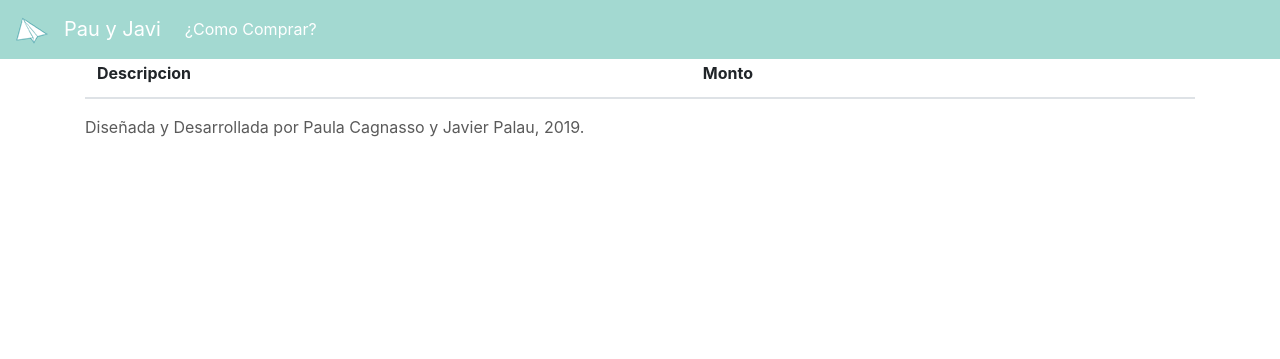
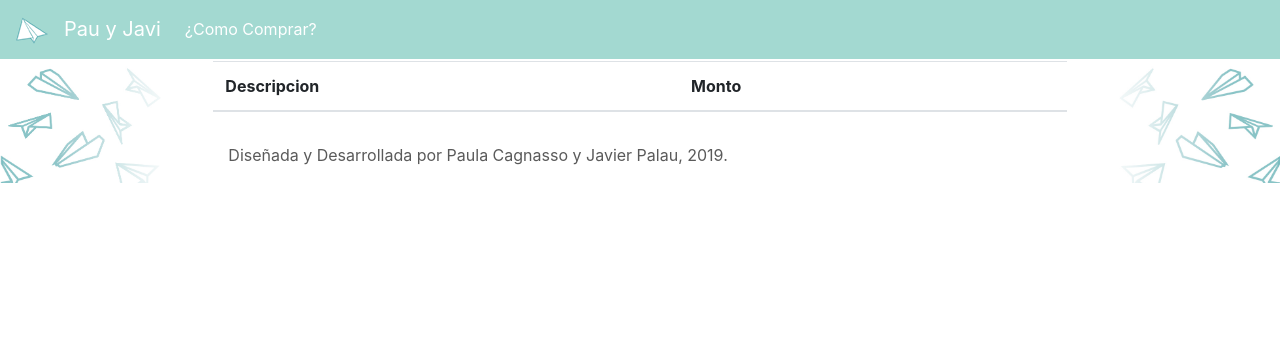
Before and after one commit to jpalauposse/casamiento, a PHP site: page /carrito.php in a window 1280 px wide. Shown: the top 359 px of the page. Run offline with PHP 8.4, Linux system fonts and the light colour scheme; lists and menus that the app fills with data are empty; some libraries are stand-ins or nearby versions.

Commit message:
Diseño demas paginas

```diff
--- a/carrito.php
+++ b/carrito.php
@@ -3,8 +3,12 @@
 <?php include 'head.php' ?>
 <body>
   <?php include 'header.php'?>
-  <main role="main" id="principal">
-    <div class="container" id="carro">
+  <div class="container-fluid marketing">
+      <div class="row">
+        <div class="col-xl-2" id="izq">
+        </div>
+        <div class="col-xl-8 container" id="carro" >
+          <div class="row">
           <table class="table">
             <thead>
               <tr>
@@ -17,8 +21,17 @@
             </tbody>
           </table>
           </div>
-  </main>
+          <div class="row" id="principal">
+
+          </div>
+          <div class="row footer">
               <?php include 'footer.php'?>
+          </div>
+        </div>
+        <div class="col-xl-2" id="der">
+        </div>
+      </div>
+  </div>
   <script src="js/listado.js"></script>
   <script src="js/compra.js"></script>
   <script src="https://code.jquery.com/jquery-3.3.1.slim.min.js" integrity="sha384-q8i/X+965DzO0rT7abK41JStQIAqVgRVzpbzo5smXKp4YfRvH+8abtTE1Pi6jizo" crossorigin="anonymous"></script>
--- a/css/styles.css
+++ b/css/styles.css
@@ -41,7 +41,7 @@ body {
   font-family: 'Indie Flower', cursive;
   font-weight: bold;
   font-size: 3rem;
-  padding-top: 50px;
+  padding-top: 30px;
   padding-bottom: 30px;
   border-bottom-style: solid;
   border-color: #a3d9d1;
@@ -54,7 +54,7 @@ body {
   font-family: 'Indie Flower', cursive;
 }
 .cabeza{
-  padding-bottom: 0px;
+  margin-bottom: 13px;
 }
 .barra{
   background: #a3d9d1;
--- a/pf.php
+++ b/pf.php
@@ -15,7 +15,7 @@
                 <img src="fotos/ICON.png" width="32" height="32" alt="Logo sitio" style="transform:rotate(90deg)">
               </div>
               <div class="col-11">
-                1) Elegir la opcion de regalo que les parezca mas divertida con el bonton . Pueden ser una o varias. </br> (clickeando en la opcion elegida se coloca automaticamente en el carrito)
+                1) Elegir la opcion de regalo que les parezca mas divertida con el bonton <img src="fotos/boton.jpg" width="80" alt="imagen del boton de compra"> . Pueden ser una o varias. </br> (clickeando en la opcion elegida se coloca automaticamente en el carrito)
               </div>
             </div>
             <div class="row pf">
```
Also changed, not shown: reg.php (+16 -6 lines), fotos/boton.jpg (added). Lines whose indentation alone changed are shown as unchanged.
